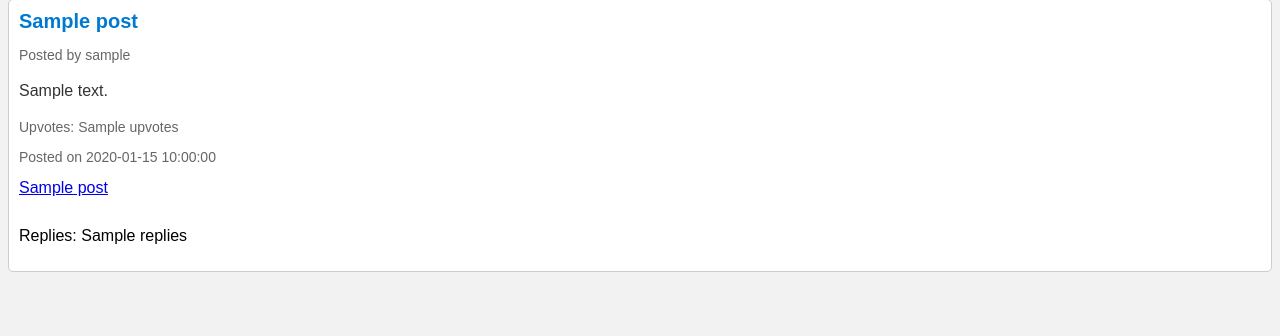
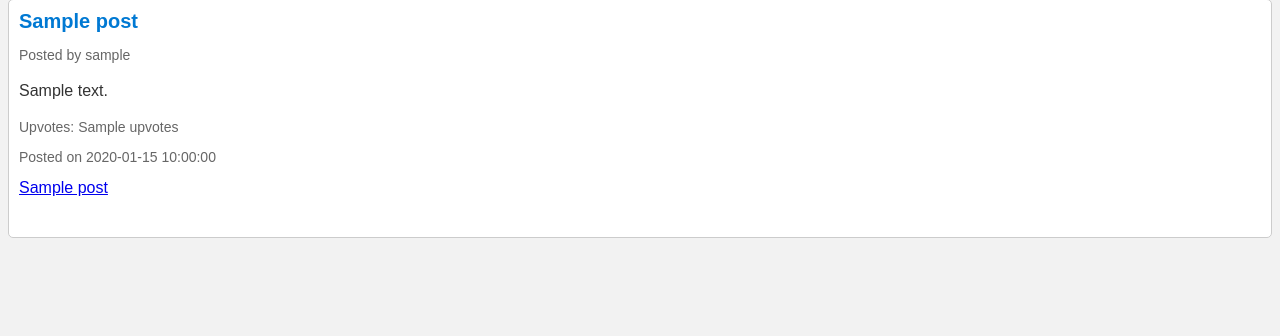
Before and after one commit to domibou/Readit, a Flask app: template app/templates/community.html in a window 1280 px wide. Shown: the part 354-690 px from the top of the page. Run offline with Flask 3, Linux system fonts and the light colour scheme; the template is opened without the code that fills it: most values are stand-ins (such as "Sample title", 1, 10 or a date in 2020).

Commit message:
enlever replies

```diff
--- a/app/templates/community.html
+++ b/app/templates/community.html
@@ -25,7 +25,7 @@
 				<p class="upvotes">Upvotes: {{ post['upvotes'] }}</p>
 				<p class="creation_date">Posted on {{ post['creation_date'] }}</p>
 				<a href="{{ url_for('community', community_id=post['community_id']) }}" class="community">{{ post['name'] }}</a>
-                <p> Replies: {{ post['replies'] }}</p>
+{#                <p> Replies: {{ post['replies'] }}</p>#}
 			  </div>
             {% endfor %}
         </div>
```
